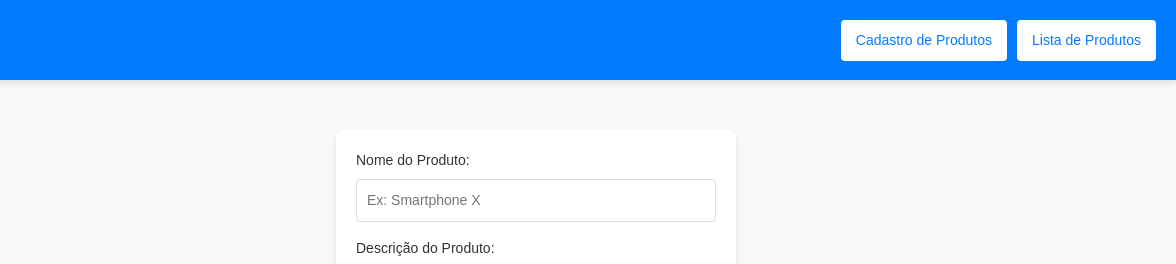
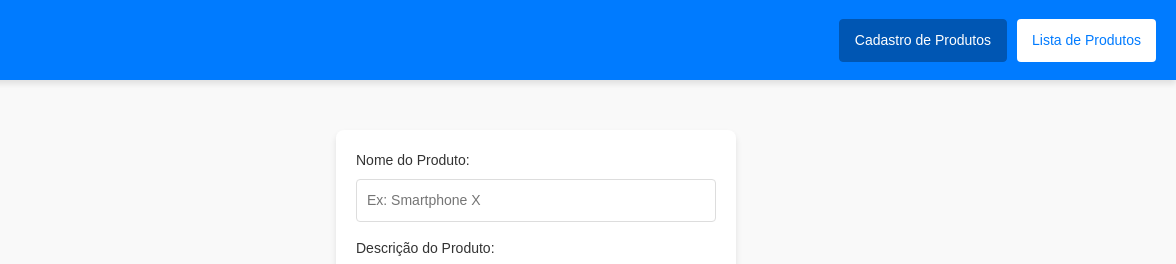
Before and after one commit to Lucas-AVS/product-list, a website built with webpack: page dist/index.html in a window 1280 px wide. Both pictures are taken after a click on the button "Cadastro de Produtos". Shown: the top 264 px of the page, 104-1280 px from the left. Built offline with nearby package versions, Linux system fonts and the light colour scheme.

Commit message:
feat: Add active/disabled state toggle for header buttons

```diff
--- a/src/components/header.js
+++ b/src/components/header.js
@@ -20,6 +20,7 @@ export default function header() {
   const cadastroBtn = document.createElement("button");
   cadastroBtn.className = "nav-button";
   cadastroBtn.textContent = "Cadastro de Produtos";
+  cadastroBtn.id = "active";
 
   const listaBtn = document.createElement("button");
   listaBtn.className = "nav-button";
--- a/src/functions/changePage.js
+++ b/src/functions/changePage.js
@@ -1,12 +1,19 @@
 export default function changePage(page) {
+  const cadastroBtn = document.querySelector(".nav-button:nth-child(1)");
+  const listaBtn = document.querySelector(".nav-button:nth-child(2)");
+
   const productForm = document.querySelector(".product-form");
   const productTable = document.querySelector(".product-table");
 
   if (page === "Form") {
     productForm.id = "active";
     productTable.id = "disable";
+    cadastroBtn.id = "active";
+    listaBtn.id = "";
   } else if (page === "List") {
     productTable.id = "active";
     productForm.id = "disable";
+    cadastroBtn.id = "";
+    listaBtn.id = "active";
   }
 }
--- a/src/style.css
+++ b/src/style.css
@@ -146,6 +146,12 @@
     transition: background-color 0.3s ease, color 0.3s ease;
   }
 
+  .nav-button#active {
+    background-color: #0056b3;
+    color: white;
+    border: 1px solid #0056b3;
+  }
+
   .nav-button:hover {
     background-color: #0056b3;
     color: white;
```
